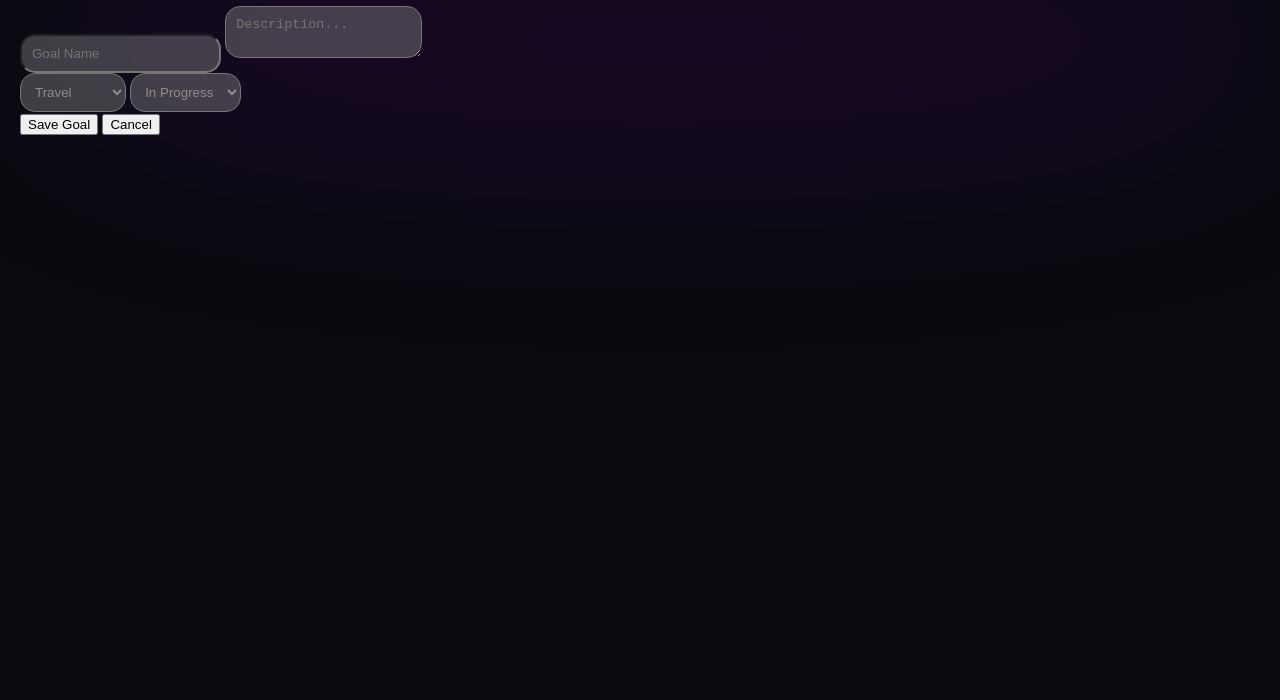
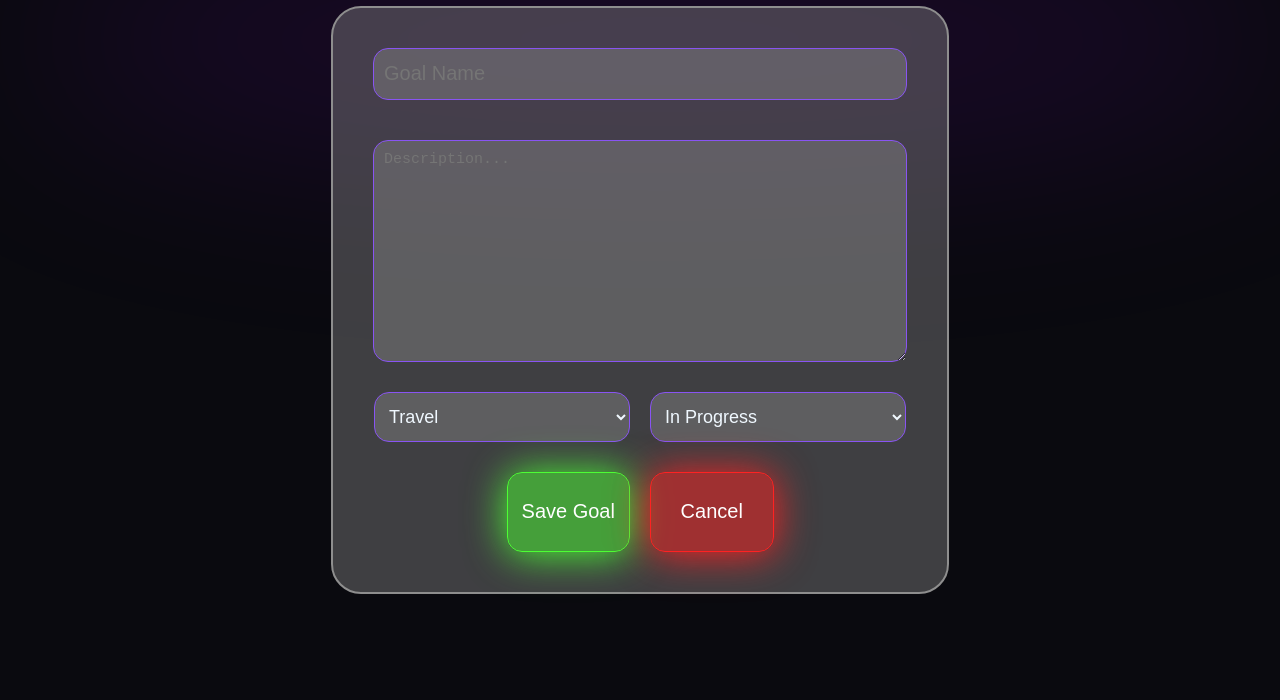
Before and after one commit to ZavadilPatrik/Bucketlist, a website: page views/add.html in a window 1280 px wide. Shown: the part 100-800 px from the top of the page. Drawn offline with Linux system fonts and the light colour scheme.

Commit message:
Dodělání stylu (přidání a úprava cíle)

```diff
--- a/views/style.css
+++ b/views/style.css
@@ -170,10 +170,8 @@ input, select, textarea{
 detail.html
 -------------------------------------------------------------*/
 #goalDetail {
-    width: 40%;
+    max-width: 40%;
     margin: 0 auto;
-    padding: 0 40px;
-    box-sizing: border-box;
 }
 
 /* Goal Detail Header */
@@ -195,9 +193,10 @@ detail.html
 .goal-detail-info {
     display: flex;
     justify-content: space-between;
+    max-width: 60%;
     margin-bottom: 30px;
     color: #898989;
-    margin-left: 0;
+    margin-left: 20px;
 }
 
 .goal-detail-info p {
@@ -212,11 +211,9 @@ detail.html
     color: #141414;
     padding: 20px 40px;
     border-radius: 20px;
-    margin: 0;
+    margin: 0 auto;
     font-weight: 400;
     font-size: 17px;
-    width: 100%;
-    box-sizing: border-box;
 }
 
 .goal-detail-description h2 {
@@ -228,12 +225,10 @@ detail.html
 /* Detail Buttons */
 .detailButtonContainer{
     display: flex;
-    justify-content: center;
-    margin: 80px 0;
-    padding: 0 10px;
+    justify-content: space-between;
+    max-width: 30%;
+    margin: 80px auto;
     gap: 20px;
-    align-items: center;
-    max-width: 100%;
 }
 
 .detailButtonContainer button {
@@ -281,3 +276,101 @@ detail.html
 .detailButtonContainer .backButton svg {
     margin-left: 20px;
 }
+
+/*-------------------------------------------------------------
+edit.html, add.html
+-------------------------------------------------------------*/
+.editPage,
+.addPage {
+    align-items: center;
+    display: flex;
+    flex-direction: column;
+    justify-content: center;
+}
+
+#editForm,
+#goalForm {
+    display: flex;
+    flex-direction: column;
+    gap: 10px;
+    background-color: rgba(142, 142, 142, 0.4);
+    padding: 40px;
+    border-radius: 30px;
+    border: 2px solid #8E8E8E;
+}
+
+/* Edit Form Name*/
+#name{
+    width: 40vw;
+    height: 30px;
+    font-size: 20px;
+    border: 1px solid #8954F3;
+    color: aliceblue;
+    margin-bottom: 30px;
+}
+
+/* Edit Form Description */
+#description{
+    width: 40vw;
+    height: 200px;
+    font-size: 15px;
+    border: 1px solid #8954F3;
+    color: aliceblue;
+}
+
+/* Edit Form Category & Status */
+.selects{
+    display: flex;
+    justify-content: center;
+    gap: 20px;
+    margin: 20px 0;
+}
+
+#category, #status{
+    width: 20vw;
+    height: 50px;
+    font-size: 18px;
+    color: aliceblue;
+    border: 1px solid #8954F3;
+}
+
+#category option,
+#status option {
+    background-color: #1B1B2F;
+    color: aliceblue;
+}
+
+/* Edit Form Buttons */
+.editButtons,
+.addButtons {
+    display: flex;
+    justify-content: space-between;
+    max-width: 50%;
+    margin: 0 auto;
+    gap: 20px;
+}
+
+.editButtons button,
+.addButtons button {
+    color: white;
+    cursor: pointer;
+    border-radius: 15px;
+    width: 150px;
+    height: 80px;
+    font-size: 20px;
+    font-weight: 400;
+}
+
+.editButtons .submitEditButton,
+.addButtons .submitAddButton {
+    background-color: rgba(76, 255, 52, 0.5);
+    box-shadow: 0 2px 40px #4CFF34;
+    border: 1px solid #4CFF34;
+}
+
+.editButtons .cancelEditButton,
+.addButtons .cancelAddButton {
+    background-color: rgba(255, 34, 34, 0.5);
+    box-shadow: 0 2px 40px #ff2222;
+    border: 1px solid #ff2222;
+}
```
